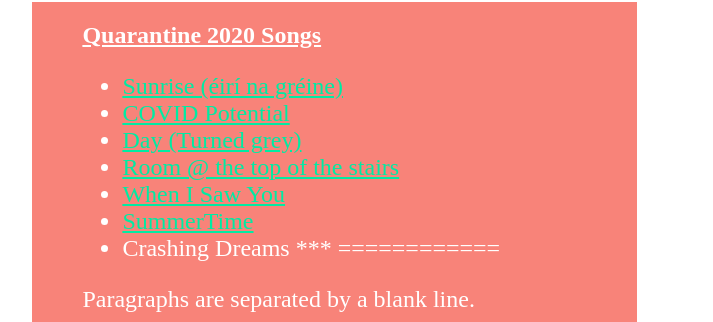
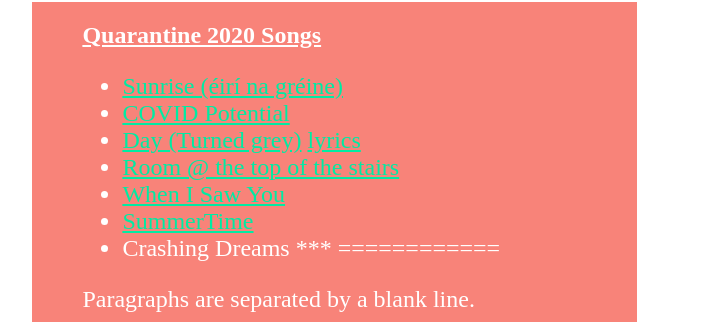
Before and after one commit to hexdump/lizarae.me, a Jekyll site: the page built from index.md, in a window 1280 px wide and 900 px high. Shown: the part 320-642 px from the top of the window, without its empty margins (232-945 px from the left). Built offline with Jekyll 4.4.1, drawn with Linux system fonts in a browser that asks for light colours; some web fonts are replaced.

Commit message:
Update index.md

```diff
--- a/index.md
+++ b/index.md
@@ -13,7 +13,7 @@ link1: mailto:beth@tecalliance.org
 
 * [Sunrise (éirí na gréine)](http://lizarae.me/assets/1%20Sunrise%20(éir%C3%AD%20na%20gréine)%20-%207_7_20%20-%20Liza%20Rae.mp3)
 * [COVID Potential](http://lizarae.me/assets/2%20COVID%20Potential%20-%206_12%20-%20Liza%20Rae.mp3)
-* [Day (Turned grey)](http://lizarae.me/assets/3%20Day%20(Turned%20Grey)%20by%20Liza%20Rae%20-%208_15.mp3)
+* [Day (Turned grey)](http://lizarae.me/assets/3%20Day%20(Turned%20Grey)%20by%20Liza%20Rae%20-%208_15.mp3) [lyrics](lizarae.me/assets/The%20Day%20(turned%20grey)%20by%20Liza%20Rae.pdf)
 * [Room @ the top of the stairs](https://lizarae.me/assets/4%20Room%206_19.mp3)
 * [When I Saw You](https://lizarae.me/assets/5%20When%20I%20Saw%20You%20-%20EQ%20-%205:20:20%2C%203.58%20PM.mp3)
 * [SummerTime](https://lizarae.me/assets/6%20Summertime%2C%20I%20feel%20fine....wav)
```
